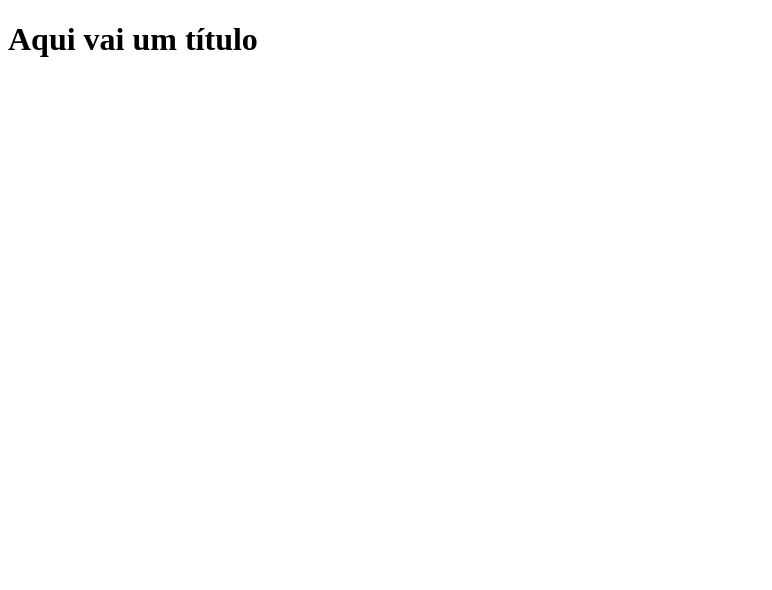
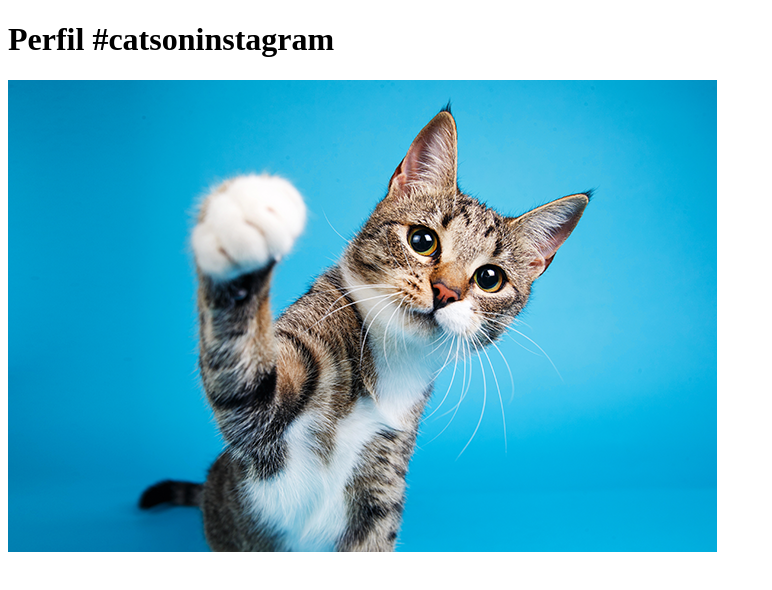
Before and after one commit to RayVilaca/projeto-teste, a plain HTML site: page index.html in a window 1280 px wide. Shown: the whole page, without its empty margins (0-772 px from the left). Drawn offline with Linux system fonts and the light colour scheme.

Commit message:
adicionando imagem do gatinho

```diff
--- a/index.html
+++ b/index.html
@@ -1 +1,2 @@
-<!DOCTYPE html><html lang="pt-br"><head><title>Título da página</title><meta charset="utf-8"></head><body><h1>Aqui vai um título</h1></body></html>
+<!DOCTYPE html><html lang="pt-br"><head>
+    <title>Fanpage de Gatinhos</title><meta charset="utf-8"></head><body><h1>Perfil #catsoninstagram</h1><img src="imagens/imagem-gatinho.png" /></body></html>
```
Also changed, not shown: imagens/imagem-gatinho.png (added).
